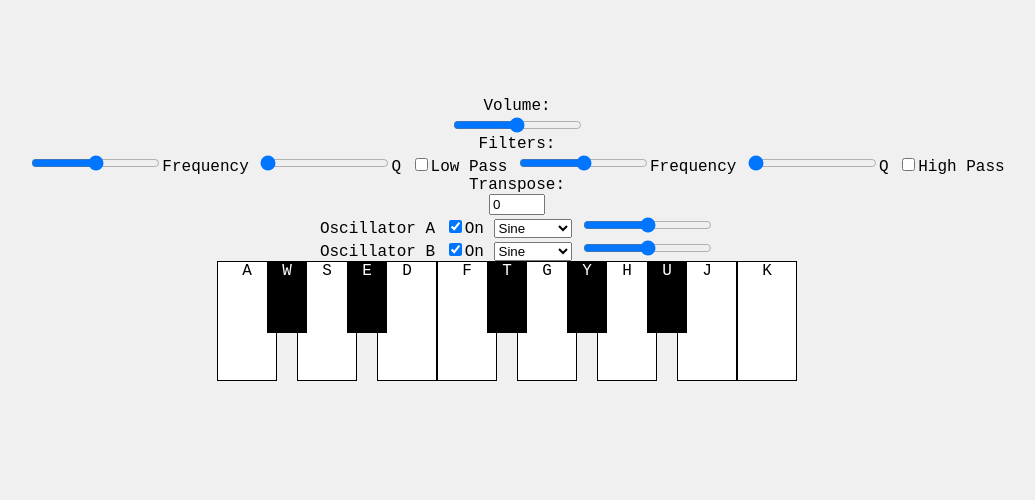
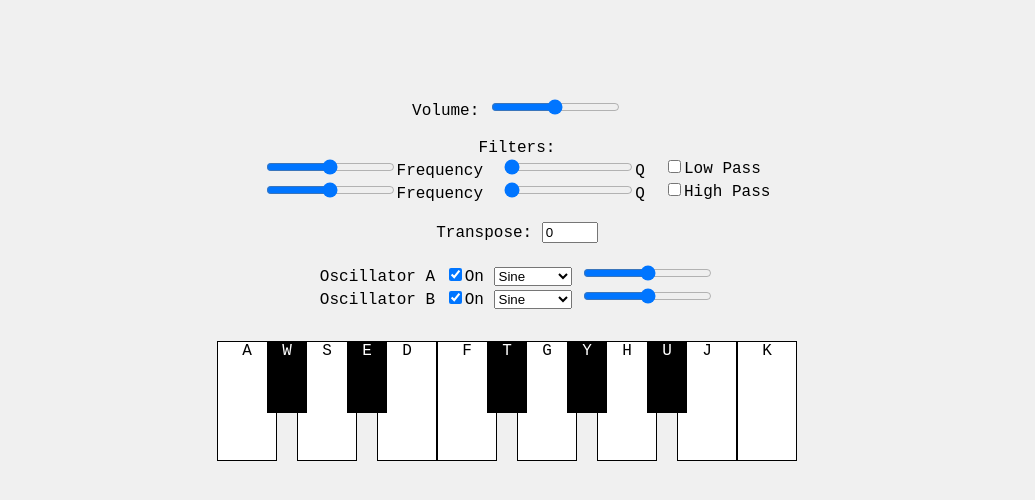
Before and after one commit to bkeefe313/HASS327_SynthProject, a plain HTML site: page index.html in a window 1280 px wide. Shown: the part 82-582 px from the top of the page, without its empty margins (123-1158 px from the left). Drawn offline with nearby package versions, Linux system fonts and the light colour scheme.

Commit message:
Slightly clearer layout

```diff
--- a/index.html
+++ b/index.html
@@ -1,5 +1,6 @@
 <!doctype html>
 <html>
+
 <head>
   <link rel="stylesheet" type="text/css" href="style.css" />
   <title>HASS 327 Synth Project</title>
@@ -9,27 +10,27 @@
   <h1>HASS 327 SYNTH PROJECT</h1>
   <div id="synth">
     <div id="console">
+      <div>
         <label for="volume">Volume:</label>
         <input type="range" id="volume" name="volume" min="0" max="100" />
+      </div>
+      <div id="filter-sliders">
         <label for="filter-sliders">Filters:</label>
-        <div id="filter-sliders">
-          <input id="low-pass" type="range" min="0" max="22000" />Frequency
-          <input id="low-pass-q" type="range" min="0" max="10" value="0" />Q
-          <input id="low-pass-toggle" type="checkbox" />Low Pass
-          <input id="high-pass" type="range" min="0" max="22000" />Frequency
-          <input id="high-pass-q" type="range" min="0" max="10" value="0" />Q
-          <input id="high-pass-toggle" type="checkbox" />High Pass
+        <div>
+          <label><input id="low-pass" type="range" min="0" max="22000" />Frequency</label>
+          <label><input id="low-pass-q" type="range" min="0" max="10" value="0" />Q</label>
+          <label><input id="low-pass-toggle" type="checkbox" />Low Pass</label>
         </div>
-        <label for="ticker">Transpose:</label>
-        <input
-          type="number"
-          id="ticker"
-          name="ticker"
-          min="-5"
-          max="5"
-          step="1"
-          value="0"
-        />
+        <div>
+          <label><input id="high-pass" type="range" min="0" max="22000" />Frequency</label>
+          <label><input id="high-pass-q" type="range" min="0" max="10" value="0" />Q</label>
+          <label><input id="high-pass-toggle" type="checkbox" />High Pass</label>
+        </div>
+      </div>
+      <label>Transpose:
+        <input type="number" id="ticker" name="ticker" min="-5" max="5" step="1" value="0" />
+      </label>
+      <div>
         <div class="osc-controls">
           <label for="osc-a">Oscillator A</label>
           <input id="a-on" type="checkbox" checked />On
@@ -53,6 +54,7 @@
           <input id="b-detune" type="range" min="-100" max="100" value="0" />
         </div>
       </div>
+    </div>
     <div id="piano">
       <div id="c1" class="key white">A</div>
       <div id="d_" class="key black">W</div>
@@ -73,4 +75,5 @@
 <script src="https://code.jquery.com/jquery-3.6.0.min.js"></script>
 <script src="https://cdnjs.cloudflare.com/ajax/libs/jQuery-Knob/1.2.13/jquery.knob.min.js"></script>
 <script src="script.js"></script>
+
 </html>
--- a/style.css
+++ b/style.css
@@ -16,6 +16,7 @@ body h1 {
   flex-direction: column;
   align-items: center;
   margin-top: 50px;
+  gap: 2em;
 }
 
 #piano {
@@ -67,4 +68,14 @@ body h1 {
   flex-direction: column;
   align-items: center;
   margin-top: 50px;
+  gap: 2ch;
 }
+
+#filter-sliders {
+  text-align: center;
+}
+
+#filter-sliders>div {
+  display: flex;
+  gap: 2ch;
+}
```
Lines whose indentation alone changed are shown as unchanged.
